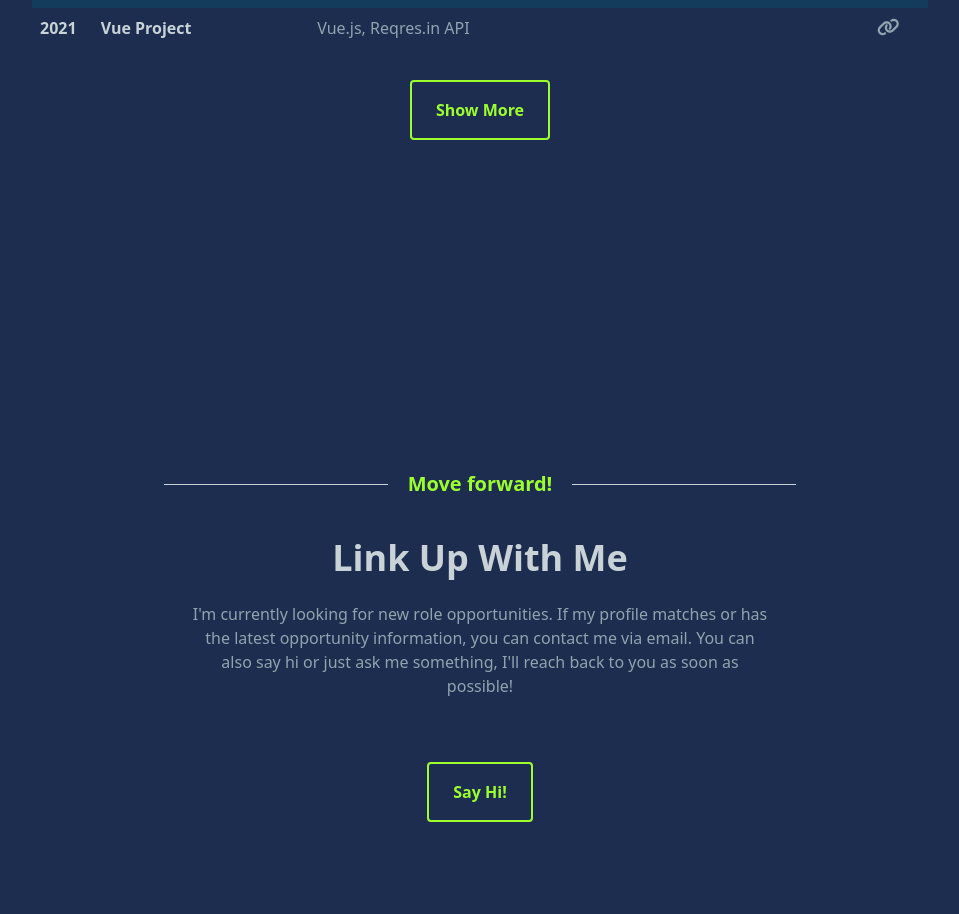
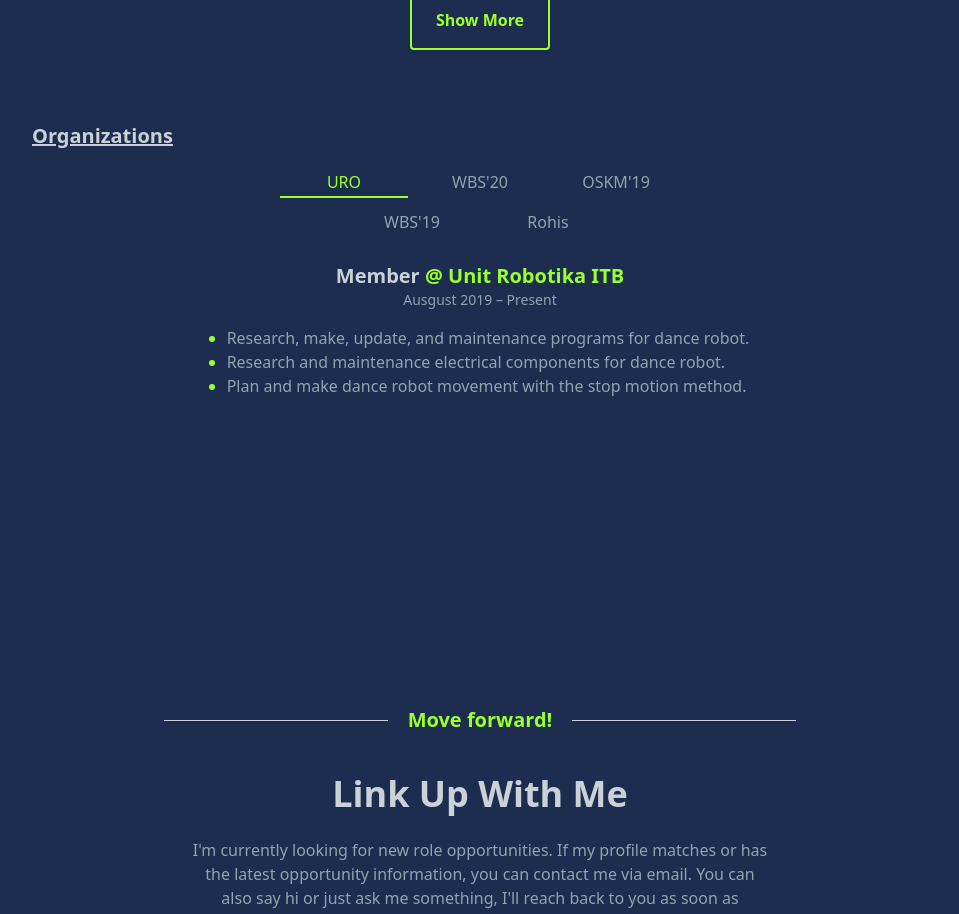
Before and after one commit to sfa119f/syarifuddins-portfolio, a Next.js app: page / in a window 1280 px wide. Shown: the part 2922-3836 px from the top of the page, without its empty margins (160-1119 px from the left). Built offline with nearby package versions, Linux system fonts and the light colour scheme.

Commit message:
add organization experience section

```diff
--- /dev/null
+++ b/src/doc/organization.json
@@ -0,0 +1,64 @@
+[
+  {
+    "id": "URO",
+    "name": "Unit Robotika ITB",
+    "role": "Member",
+    "start": "Ausgust 2019",
+    "end": "Present",
+    "description": [
+      "Research, make, update, and maintenance programs for dance robot.",
+      "Research and maintenance electrical components for dance robot.",
+      "Plan and make dance robot movement with the stop motion method."
+    ]
+  },
+  {
+    "id": "WBS'20",
+    "name": "Widyakelana Back To School 2020",
+    "role": "Chief Excecutive",
+    "start": "June 2019",
+    "end": "February 2020",
+    "description": [
+      "Project manager of school tour and try-out event.",
+      "Initiate, plan, execute, monitor, and close more than 20 school tours to introduce about college.",
+      "Initiate, plan, execute, monitor, and close try-out SBMPTN event with more than 500 participants.",
+      "Coordinate, supervise, and monitor multiple fields in organization."
+    ]
+  },
+  {
+    "id": "OSKM'19",
+    "name": "OSKM ITB 2019",
+    "role": "Event Organizer Staff",
+    "start": "June 2019",
+    "end": "August 2019",
+    "description": [
+      "Maintenance event before, during, and after Orientasi Studi Keluarga Mahasiswa (OSKM) ITB 2019.",
+      "Managing study orientation and faculty introduction, especially Fakultas Teknik Sipil dan Lingkungan (FTSL) ITB.",
+      "Collaborate with around 30 mentors to supervise mentoring activity.",
+      "Manage the inflow and outflow of students during events at Sasana Budaya Ganesha (Sabuga) ITB."
+    ]
+  },
+  {
+    "id": "WBS'19",
+    "name": "Widyakelana Back To School 2019",
+    "role": "Ticketing Staff",
+    "start": "September 2018",
+    "end": "February 2019",
+    "description": [
+      "Monitor and maintenance registration try-out SBMPTN website.",
+      "Promote school tour and try-out event.",
+      "Plan, execute, and monitor system for re-registration."
+    ]
+  },
+  {
+    "id": "Rohis",
+    "name": "Majelis Kerohanian Islam Senior High School",
+    "role": "Vice Chairman",
+    "start": "Ausgust 2016",
+    "end": "August 2017",
+    "description": [
+      "Coordinate, supervise, and monitor multiple fields in organization, especially in internal management.",
+      "Initiate, plan, execute, monitor, and close more than 5 event.",
+      "Mediation every meeting and coordination."
+    ]
+  }
+]
--- a/src/pages/index.js
+++ b/src/pages/index.js
@@ -1,13 +1,15 @@
 import { useState } from "react";
 import Image from "next/image";
 import syarifuddin_img from "@/img/syarifuddin.jpg";
+import { FontAwesomeIcon } from "@fortawesome/react-fontawesome";
+import { faLink } from "@fortawesome/free-solid-svg-icons";
 import workExp from "@/doc/workExp.json";
 import ownProject from "@/doc/ownProject.json";
-import { FontAwesomeIcon } from "@fortawesome/react-fontawesome";
-import { faLink } from "@fortawesome/free-solid-svg-icons";
+import organization from "@/doc/organization.json";
 
 export default function Home() {
   const [workActive, setWorkActive] = useState("TTL ID");
+  const [orgActive, setOrgActive] = useState("URO");
 
   return (
     <>
@@ -159,6 +161,7 @@
         <div className="font-bold text-2xl text-night-light line-beside-text">
           Something I've Done
         </div>
+
         <div id="projects" className="mt-10">
           <div className="font-bold text-xl text-night-light underline">
             Own Projects
@@ -200,7 +203,52 @@
             </div>
           </div>
         </div>
+
+        <div id="organaizations" class="mt-10 min-h-[376px]">
+          <div class="font-bold text-xl text-night-light underline">
+            Organizations
+          </div>
+          <div class="mt-4 max-w-xl mx-auto">
+            <div class="flex flex-wrap justify-center gap-2 max-w-md mx-auto">
+              {organization.map((el, idx) => (
+                <div
+                  key={idx}
+                  onClick={() => setOrgActive(el.id)}
+                  class={`button-menu ${
+                    el.id == orgActive && "text-green-neon link-underline-size"
+                  }`}
+                >
+                  {el.id}
+                </div>
+              ))}
+            </div>
+            {organization.map((el, idx) => (
+              <div
+                key={idx}
+                className={`mt-6 mb-2 flex-col items-center ${
+                  el.id == orgActive ? "flex" : "hidden"
+                }`}
+              >
+                <div class="text-xl font-semibold text-night-light">
+                  {el.role}
+                  <span class="text-green-neon"> @ {el.name}</span>
+                </div>
+                <div class="text-sm">
+                  {el.start} – {el.end}
+                </div>
+                <div class="mt-4">
+                  <ul class="ml-4 list-disc marker:text-green-neon">
+                    {el.description.map((elDesc, idxDesc) => (
+                      <li key={idxDesc}>{elDesc}</li>
+                    ))}
+                  </ul>
+                </div>
+              </div>
+            ))}
+          </div>
+        </div>
       </section>
+
       <section
         id="contact"
         className="py-20 min-h-screen flex flex-col justify-center"
```
